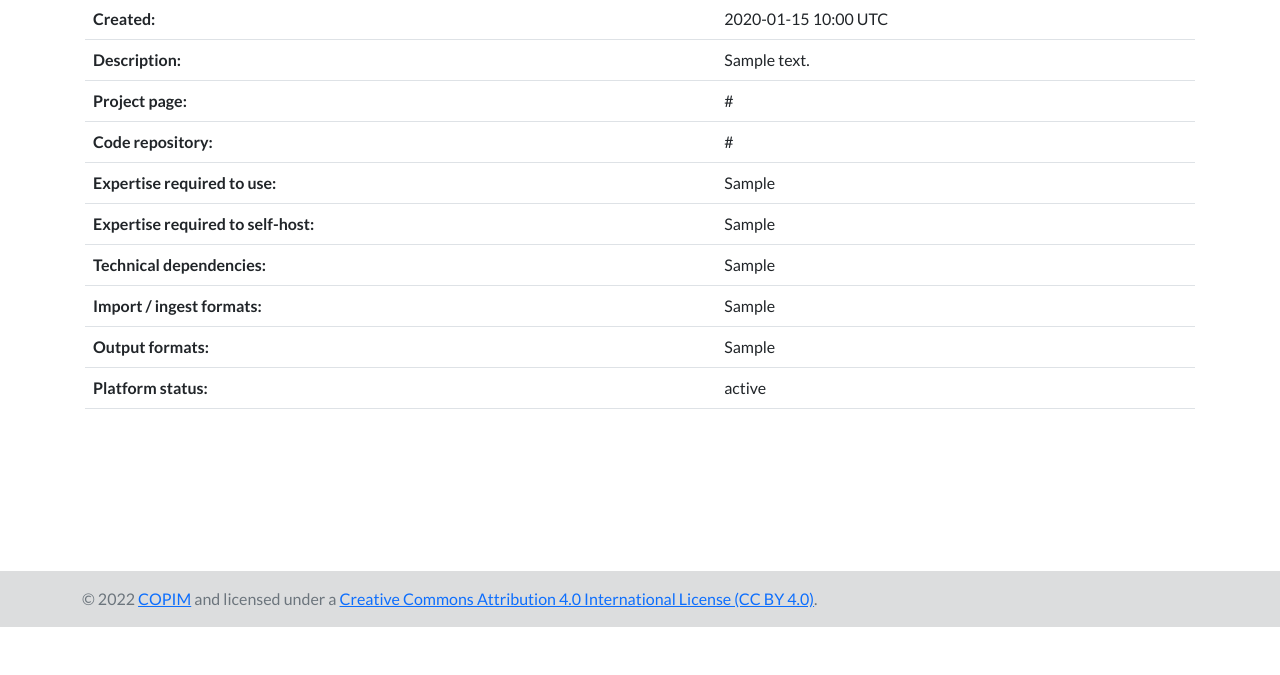
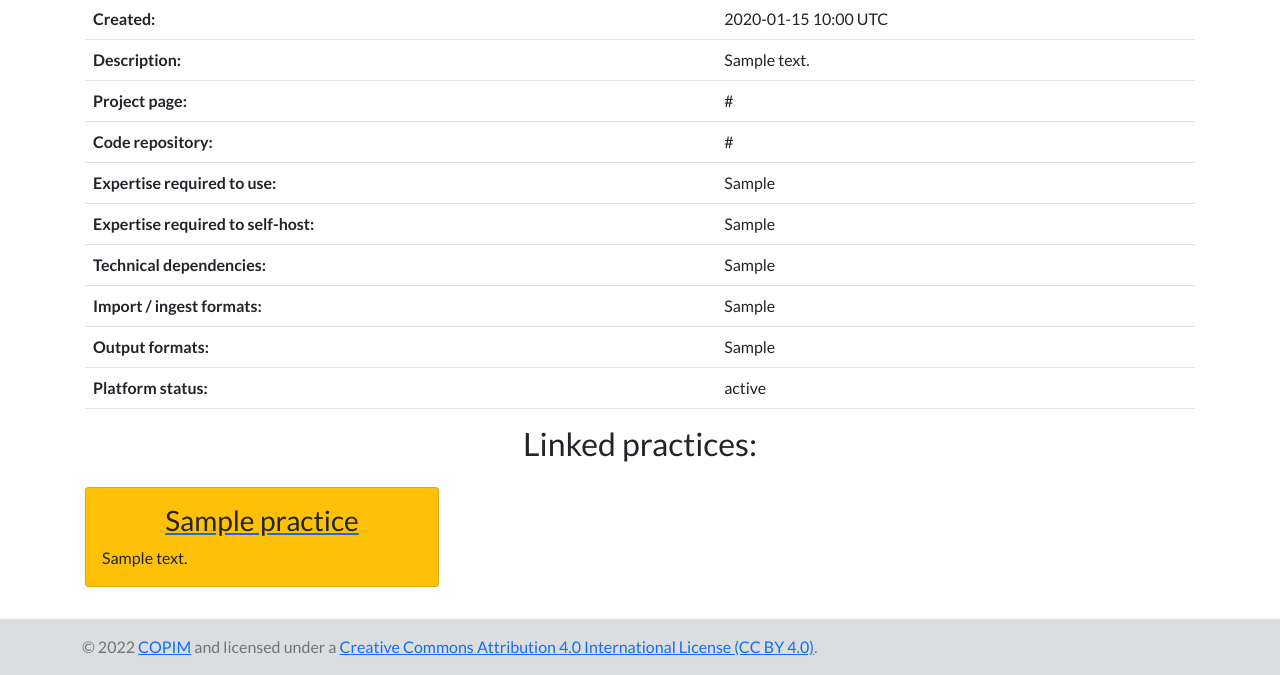
Before and after one commit to COPIM/expub_compendium, a Flask app: page /tools/1 in a window 1280 px wide. Shown: the part 173-848 px from the top of the page. Before the commit the page ends 800 px from the top, so only its background shows below. Run offline with Flask 2, Linux system fonts and the light colour scheme; tables that the repository leaves empty hold one stand-in row (values such as "Sample post"); some libraries are stand-ins or nearby versions.

Commit message:
linking tools and practices

```diff
--- a/web/app/create.py
+++ b/web/app/create.py
@@ -38,6 +38,7 @@ def create_resource():
             ingestFormats = request.form.get('ingestFormats')
             outputFormats = request.form.get('outputFormats')
             status = request.form.get('status')
+            practice_id = request.form.get('linked_practice_id')
 
             if not name:
                 flash('Name is required!')
@@ -49,7 +50,7 @@ def create_resource():
                     return redirect(url_for('create.create_resource'))
 
                 # create a new tool with the form data
-                new_tool = Tool(name=name, description=description, projectUrl=projectUrl, repositoryUrl=repositoryUrl, expertiseToUse=expertiseToUse, expertiseToHost=expertiseToHost, dependencies=dependencies, ingestFormats=ingestFormats, outputFormats=outputFormats, status=status)
+                new_tool = Tool(name=name, description=description, projectUrl=projectUrl, repositoryUrl=repositoryUrl, expertiseToUse=expertiseToUse, expertiseToHost=expertiseToHost, dependencies=dependencies, ingestFormats=ingestFormats, outputFormats=outputFormats, status=status, practice_id=practice_id)
 
                 # add the new tool to the database
                 db.session.add(new_tool)
@@ -175,4 +176,5 @@ def create_resource():
                 db.session.add(new_reference)
                 db.session.commit()
 
-    return render_template('create.html')
+    practice_dropdown = Practice.query
+    return render_template('create.html', practice_dropdown=practice_dropdown)
--- a/web/app/templates/tool.html
+++ b/web/app/templates/tool.html
@@ -101,4 +101,25 @@
             </table>
         </div>
     </div>
+    <div class="row">
+        <div class="col">
+            <h2 class="text-center">Linked practices:</h2>
+        </div>
+    </div>
+    <div class="row">
+
+        <div class="col-md-4 col-sm-6 py-3">
+        <div class="card text-dark bg-warning mb-3">
+            <div class="card-body">
+                <a href="{{ url_for('practice.show_practice', practice_id=practice['id']) }}">
+                    <h3 class="card-title text-center text-dark">{{ practice['name'] }}</h3>
+                </a>
+                <p class="card-text">
+                    {{ practice['description']|truncate(100) }}
+                </p>
+            </div>
+        </div>
+        </div>
+
+    </div>
 {% endblock %}
--- a/web/app/tool.py
+++ b/web/app/tool.py
@@ -10,6 +10,7 @@
 from flask import Blueprint, render_template, request, flash, redirect, url_for
 from flask_login import login_required, current_user
 from .models import Tool
+from .models import Practice
 from werkzeug.exceptions import abort
 from . import db
 
@@ -22,6 +23,11 @@ def get_tool(tool_id):
         abort(404)
     return tool
 
+# function to retrieve linked practices
+def get_practice(practice_id):
+    practice = Practice.query.filter_by(id=practice_id).first()
+    return practice
+
 # route for displaying all tools in database
 @tool.route('/tools')
 def get_tools():
@@ -32,7 +38,8 @@ def get_tools():
 @tool.route('/tools/<int:tool_id>')
 def show_tool(tool_id):
     tool = get_tool(tool_id)
-    return render_template('tool.html', tool=tool)
+    practice = get_practice(tool.practice_id)
+    return render_template('tool.html', tool=tool, practice=practice)
 
 # route for editing a single tool based on the ID in the database
 @tool.route('/tools/<int:tool_id>/edit', methods=('GET', 'POST'))
@@ -58,6 +65,7 @@ def edit_tool(tool_id):
             tool.ingestFormats = ingest
             tool.outputFormats = output
             tool.status = status
+            tool.practice_id = practice_id
             db.session.commit()
             return redirect(url_for('tool.get_tools'))
 
```
Also changed, not shown: web/app/templates/create.html (+10 -0 lines), web/app/templates/practices.html (+3 -6 lines).
